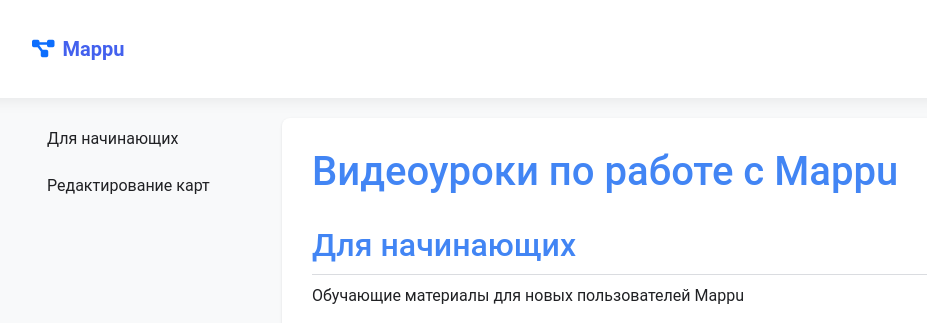
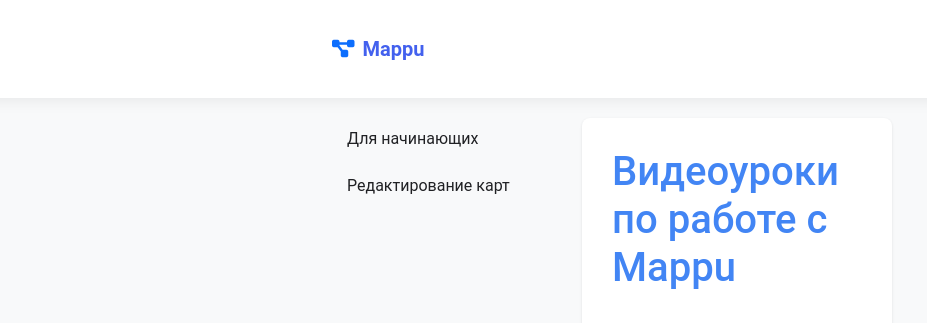
Before and after one commit to legSeor29/Mappu, a Django app: page /video-lesson/ in a window 1280 px wide. Shown: the top 323 px of the page, without its empty margins (28-955 px from the left). Run offline with Django 5.2, Linux system fonts and the light colour scheme; some libraries are stand-ins or nearby versions.

Commit message:
fix_video

```diff
--- a/MainApp/templates/video_lesson.html
+++ b/MainApp/templates/video_lesson.html
@@ -35,7 +35,7 @@
         }
 
         .container {
-            max-width: 1200px;
+            max-width: 600px;
             margin: 0 auto;
             padding: 20px;
             display: flex;
```
